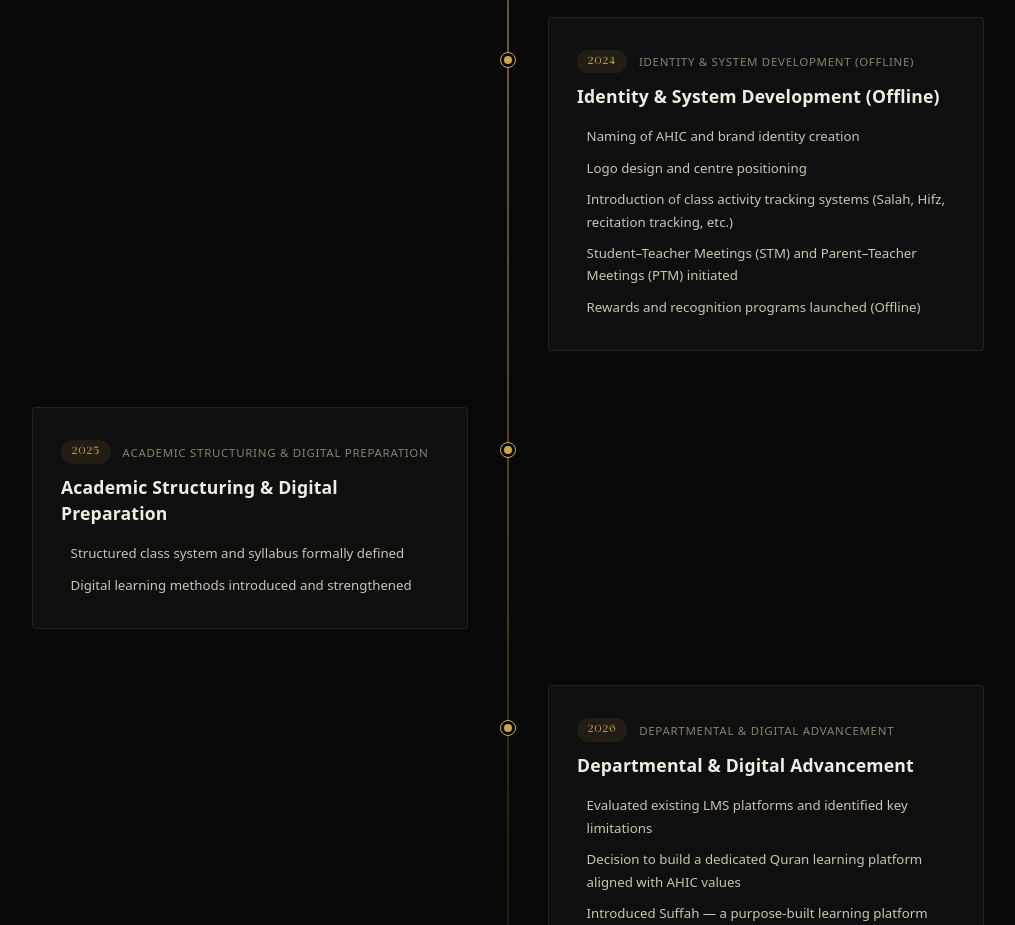
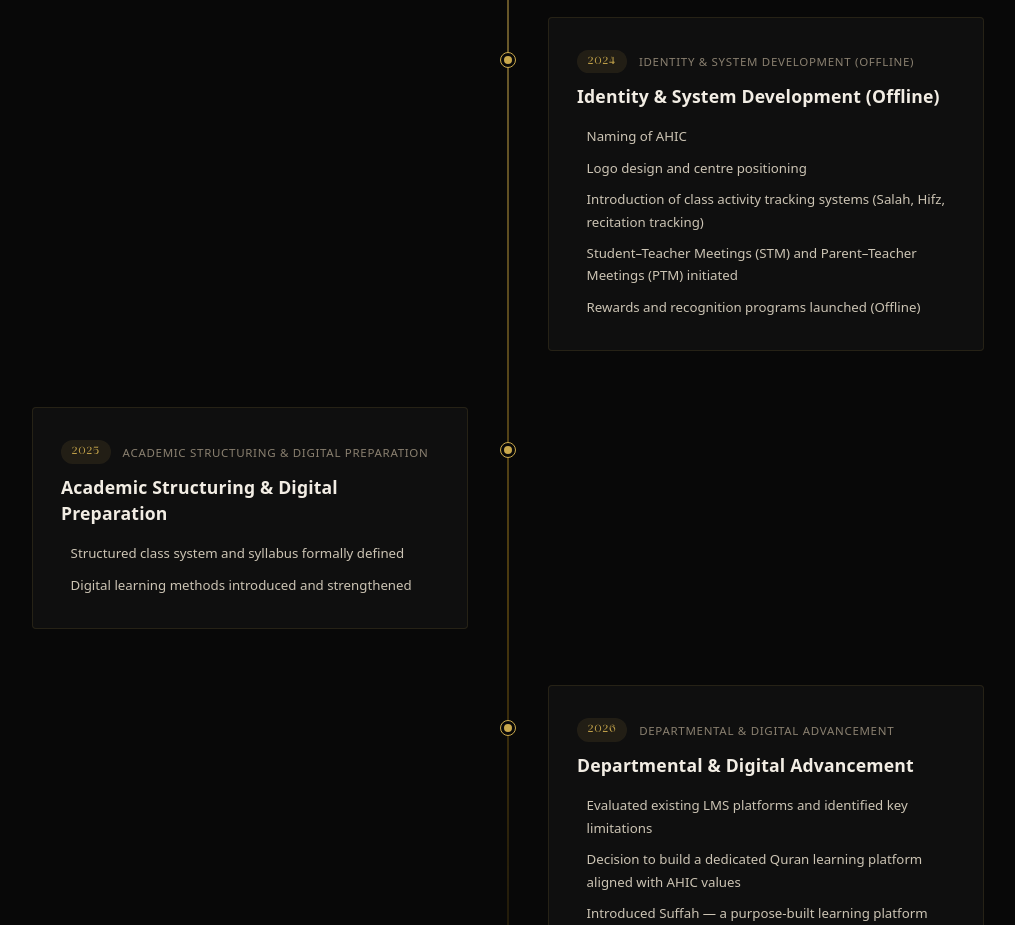
Before and after one commit to alhiraa-institute/al-hira-v2, a Next.js app: page /journey in a window 1280 px wide. Shown: the part 1460-2385 px from the top of the page, without its empty margins (132-1147 px from the left). Built offline with nearby package versions, Linux system fonts and the light colour scheme; a web font is replaced by a local one.

Commit message:
fix: update 2024 timeline points on Journey page

```diff
--- a/src/app/journey/page.js
+++ b/src/app/journey/page.js
@@ -49,9 +49,9 @@ const TIMELINE = [
         title: "Identity & System Development (Offline)",
         side: "right",
         points: [
-            "Naming of AHIC and brand identity creation",
+            "Naming of AHIC",
             "Logo design and centre positioning",
-            "Introduction of class activity tracking systems (Salah, Hifz, recitation tracking, etc.)",
+            "Introduction of class activity tracking systems (Salah, Hifz, recitation tracking)",
             "Student–Teacher Meetings (STM) and Parent–Teacher Meetings (PTM) initiated",
             "Rewards and recognition programs launched (Offline)",
         ],
```
